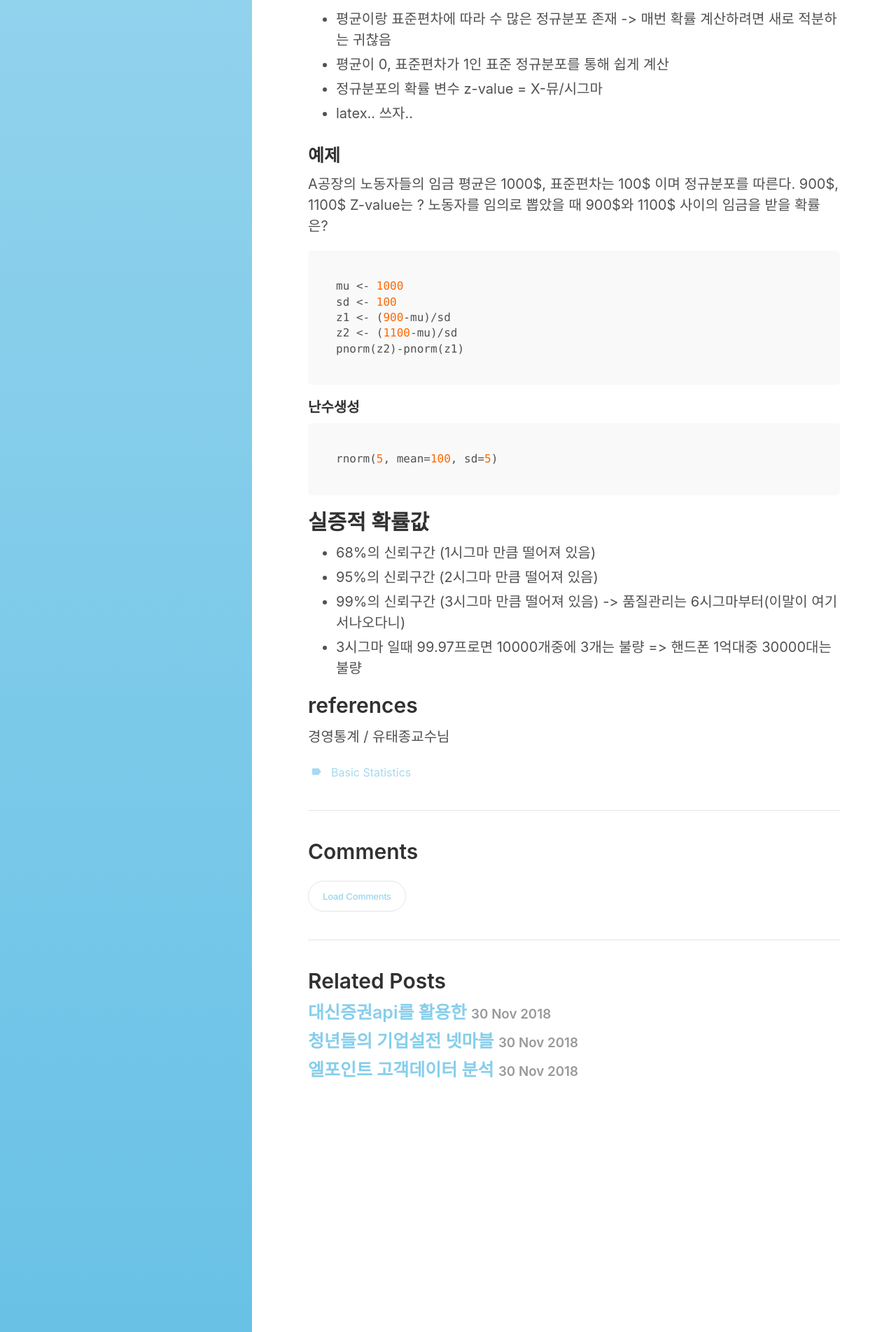
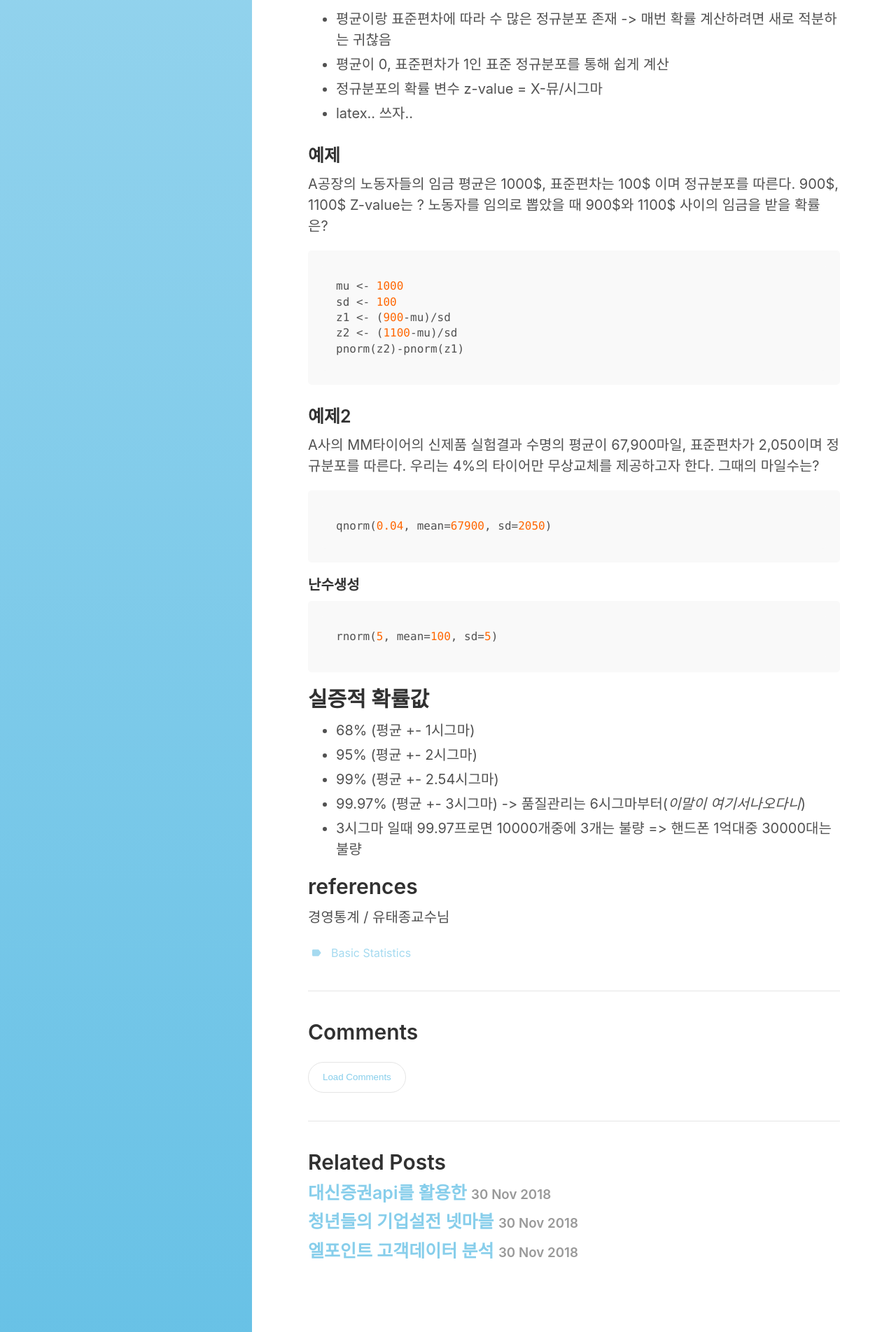
Before and after one commit to vlufoot/vlufoot.github.io, a Jekyll site: the page built from _posts/statistics/2018-11-29-biz_statistics_5.md, in a window 1280 px wide. Shown: the part 958-2862 px from the top of the page at 70% size. Built offline with Jekyll 4.4.1, drawn with Linux system fonts in a browser that asks for light colours.

Commit message:
Update 2018-11-29-biz_statistics_5.md

````diff
--- a/_posts/statistics/2018-11-29-biz_statistics_5.md
+++ b/_posts/statistics/2018-11-29-biz_statistics_5.md
@@ -41,6 +41,7 @@ tags :
 
 
 ### 예제
+
 A공장의 노동자들의 임금 평균은 1000$, 표준편차는 100$ 이며 정규분포를 따른다. 900$, 1100$ Z-value는 ?
 노동자를 임의로 뽑았을 때 900$와 1100$ 사이의 임금을 받을 확률은?
 ```r
@@ -51,21 +52,28 @@ z2 <- (1100-mu)/sd
 pnorm(z2)-pnorm(z1)
 ```
 
+
+### 예제2
+
+A사의 MM타이어의 신제품 실험결과 수명의 평균이 67,900마일, 표준편차가 2,050이며 정규분포를 따른다.
+우리는 4%의 타이어만 무상교체를 제공하고자 한다. 그때의 마일수는?
+```r
+qnorm(0.04, mean=67900, sd=2050)
+```
+
+
 #### 난수생성
 ```r
 rnorm(5, mean=100, sd=5)
 ```
 
 
-
 ## 실증적 확률값
-* 68%의 신뢰구간 (1시그마 만큼 떨어져 있음)
-* 95%의 신뢰구간 (2시그마 만큼 떨어져 있음)
-* 99%의 신뢰구간 (3시그마 만큼 떨어져 있음) -> 품질관리는 6시그마부터(이말이 여기서나오다니)
+* 68% (평균 +- 1시그마)
+* 95% (평균 +- 2시그마)
+* 99% (평균 +- 2.54시그마)
+* 99.97% (평균 +- 3시그마) -> 품질관리는 6시그마부터(*이말이 여기서나오다니*)
 * 3시그마 일때 99.97프로면 10000개중에 3개는 불량 => 핸드폰 1억대중 30000대는 불량
-
-
-
 
 
 
````
